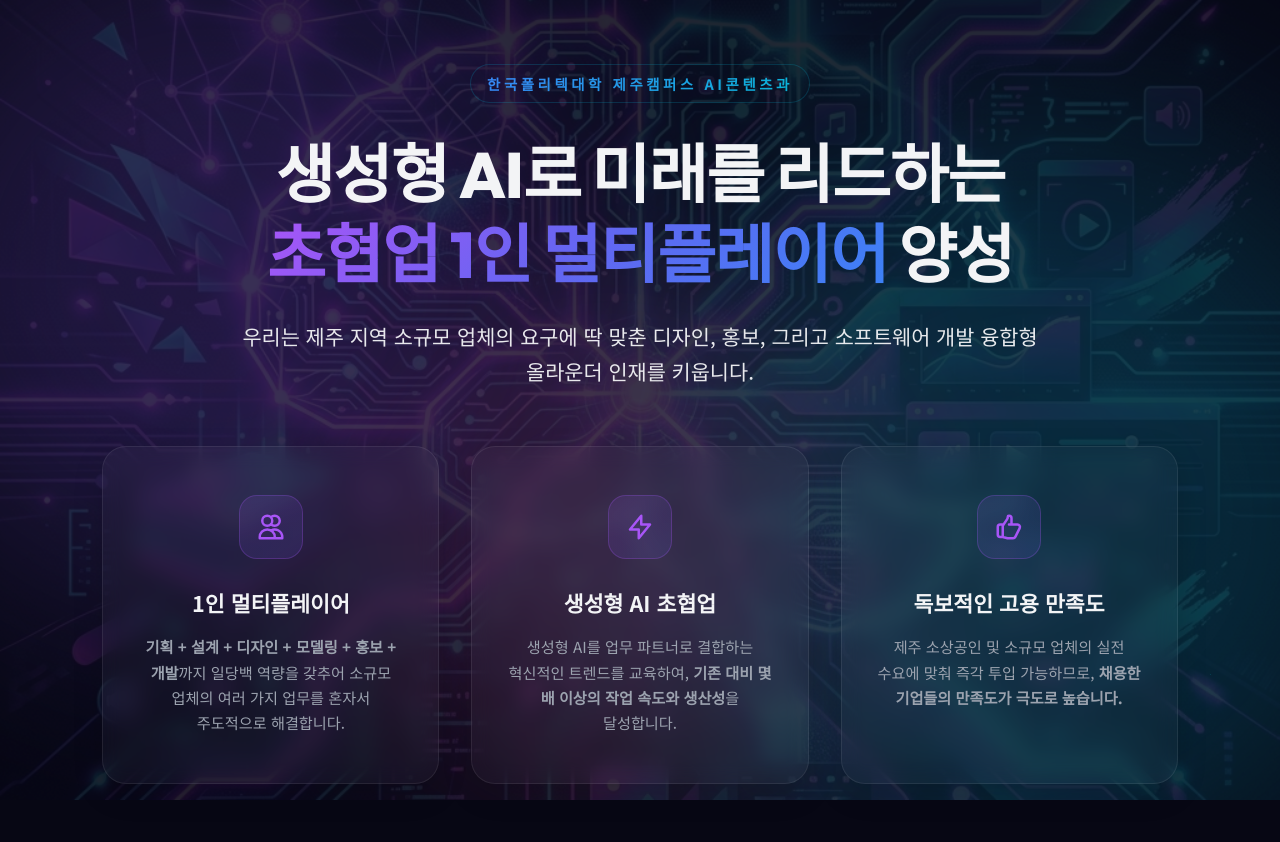
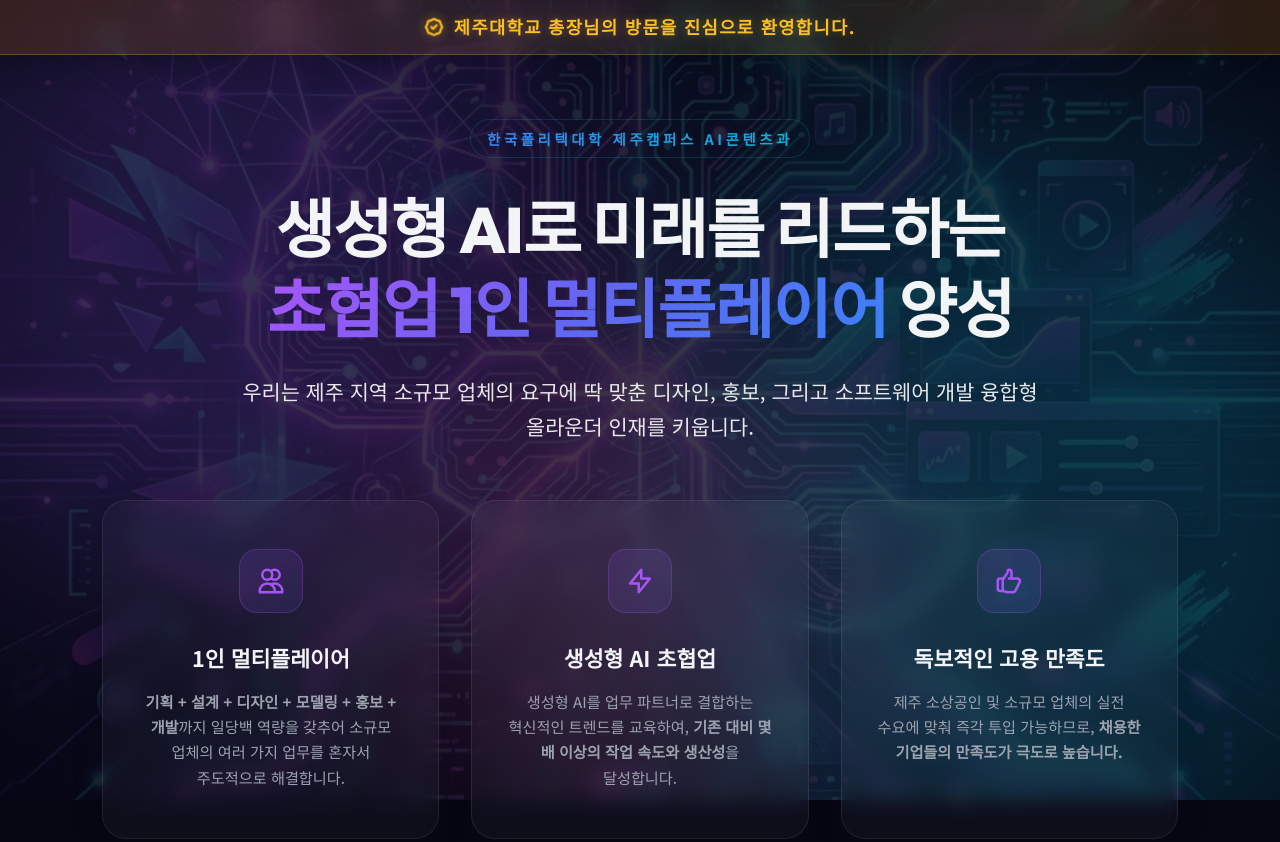
Before and after one commit to webmasterysj/onepage, a plain HTML site: page index.html in a window 1280 px wide. Shown: the top 842 px of the page. Drawn offline with Linux system fonts and the light colour scheme.

Commit message:
Add files via upload

```diff
--- a/index.html
+++ b/index.html
@@ -625,9 +625,75 @@
         font-size: 0.8rem;
       }
     }
+
+    /* VIP Welcome Banner */
+    .vip-welcome-banner {
+      width: 100%;
+      background: linear-gradient(90deg, rgba(217, 119, 6, 0.18) 0%, rgba(251, 191, 36, 0.08) 50%, rgba(217, 119, 6, 0.18) 100%);
+      border-bottom: 1px solid rgba(251, 191, 36, 0.25);
+      padding: 0.9rem 1rem;
+      text-align: center;
+      position: sticky;
+      top: 0;
+      z-index: 1000;
+      backdrop-filter: blur(12px);
+      box-shadow: 0 4px 30px rgba(0, 0, 0, 0.3);
+      animation: slideDown 0.8s cubic-bezier(0.16, 1, 0.3, 1);
+    }
+
+    .vip-welcome-content {
+      display: flex;
+      justify-content: center;
+      align-items: center;
+      gap: 0.6rem;
+      font-size: clamp(0.95rem, 1.5vw, 1.1rem);
+      font-weight: 700;
+      letter-spacing: 0.08em;
+      color: #fbbf24;
+      text-shadow: 0 0 10px rgba(251, 191, 36, 0.3);
+    }
+
+    .welcome-icon {
+      width: 20px;
+      height: 20px;
+      color: #fbbf24;
+      animation: pulse 2s infinite alternate ease-in-out;
+    }
+
+    @keyframes slideDown {
+      from {
+        transform: translateY(-100%);
+        opacity: 0;
+      }
+      to {
+        transform: translateY(0);
+        opacity: 1;
+      }
+    }
+
+    @keyframes pulse {
+      0% {
+        transform: scale(1);
+        filter: drop-shadow(0 0 2px rgba(251, 191, 36, 0.4));
+      }
+      100% {
+        transform: scale(1.12);
+        filter: drop-shadow(0 0 8px rgba(251, 191, 36, 0.8));
+      }
+    }
   </style>
 </head>
 <body>
+
+  <!-- VIP Welcome Banner -->
+  <div class="vip-welcome-banner">
+    <div class="vip-welcome-content">
+      <svg class="welcome-icon" xmlns="http://www.w3.org/2000/svg" fill="none" viewBox="0 0 24 24" stroke="currentColor" stroke-width="2.5">
+        <path stroke-linecap="round" stroke-linejoin="round" d="M9 12l2 2 4-4M7.835 4.697a3.42 3.42 0 001.946-.806 3.42 3.42 0 014.438 0 3.42 3.42 0 001.946.806 3.42 3.42 0 013.138 3.138 3.42 3.42 0 00.806 1.946 3.42 3.42 0 010 4.438 3.42 3.42 0 00-.806 1.946 3.42 3.42 0 01-3.138 3.138 3.42 3.42 0 00-1.946.806 3.42 3.42 0 01-4.438 0 3.42 3.42 0 00-1.946-.806 3.42 3.42 0 01-3.138-3.138 3.42 3.42 0 00-.806-1.946 3.42 3.42 0 010-4.438 3.42 3.42 0 00.806-1.946 3.42 3.42 0 013.138-3.138z" />
+      </svg>
+      <span>제주대학교 총장님의 방문을 진심으로 환영합니다.</span>
+    </div>
+  </div>
 
   <!-- Ambient Dynamic Background -->
   <div class="bg-blobs">
```
